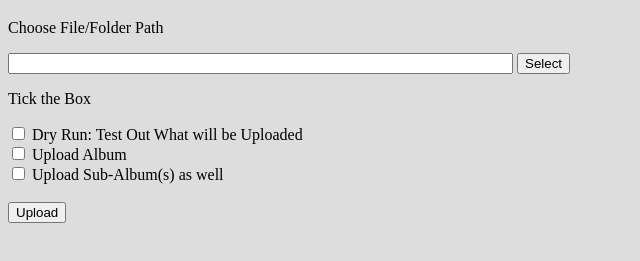
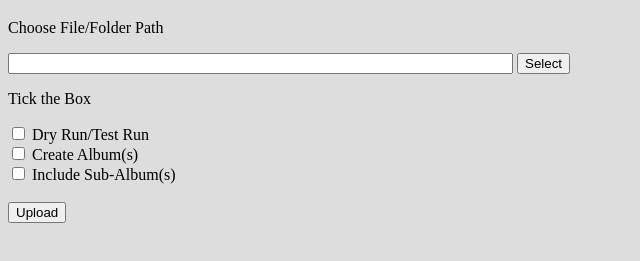
Before and after one commit to YapWC/ImmichCLIFrontend, an Electron app: page upload.html in a window 1280 px wide. Shown: the part 61-322 px from the top of the page, without its empty margins (0-640 px from the left). Drawn offline with Linux system fonts and the light colour scheme.

Commit message:
Tick Boxes Rename

```diff
--- a/upload.html
+++ b/upload.html
@@ -16,13 +16,13 @@
     <form>
         <p>Tick the Box</p>
         <input type="checkbox" id="dry-run" name="dry-run">
-        <label for="dry-run">Dry Run: Test Out What will be Uploaded</label><br>
+        <label for="dry-run">Dry Run/Test Run</label><br>
 
         <input type="checkbox" id="album" name="album">
-        <label for="album">Upload Album</label><br>
+        <label for="album">Create Album(s)</label><br>
 
         <input type="checkbox" id="recursive" name="recursive">
-        <label for="recursive">Upload Sub-Album(s) as well</label><br><br>
+        <label for="recursive">Include Sub-Album(s)</label><br><br>
 
         <input id="immich-upload" type="submit" value="Upload">
     </form>
```
